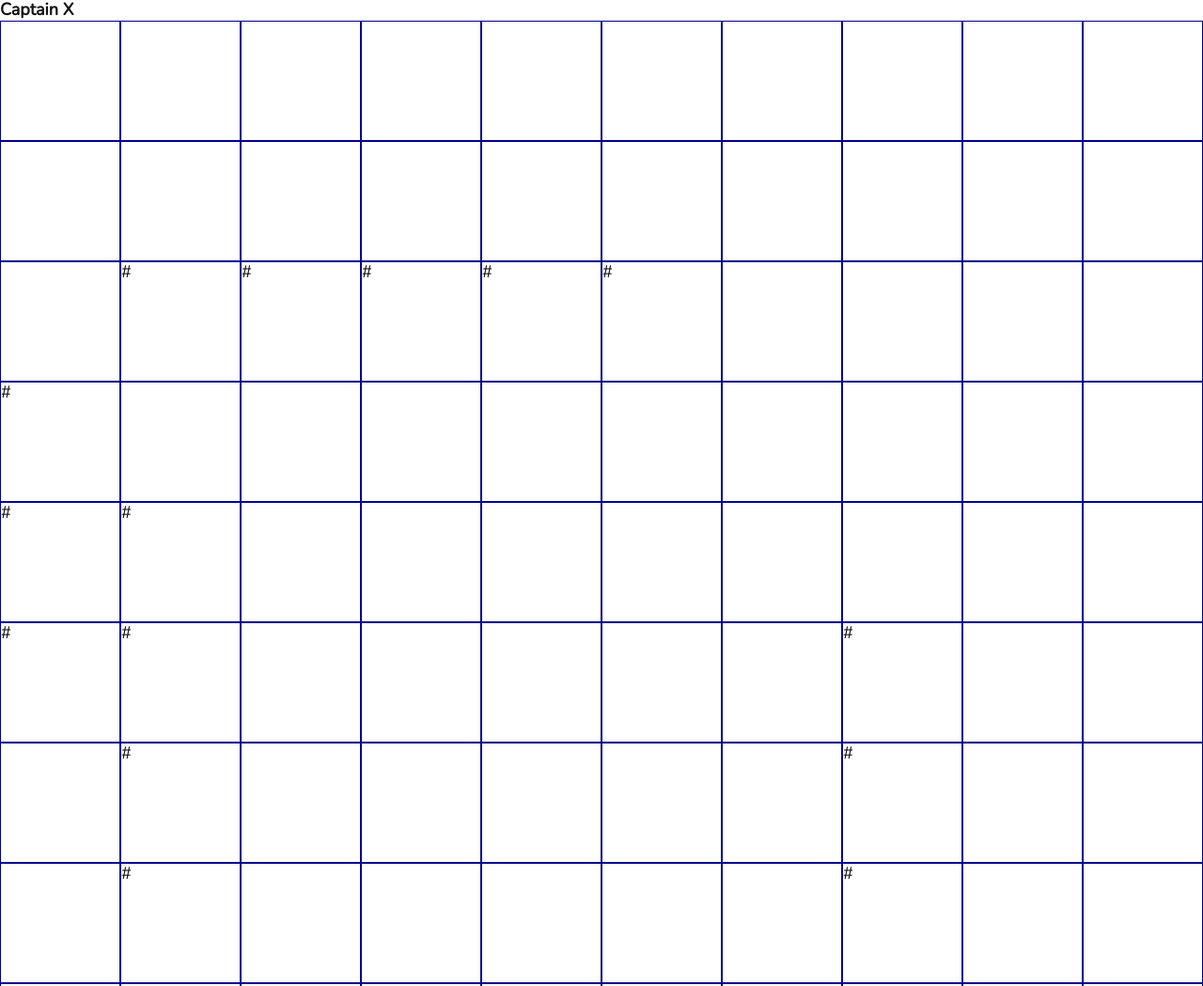
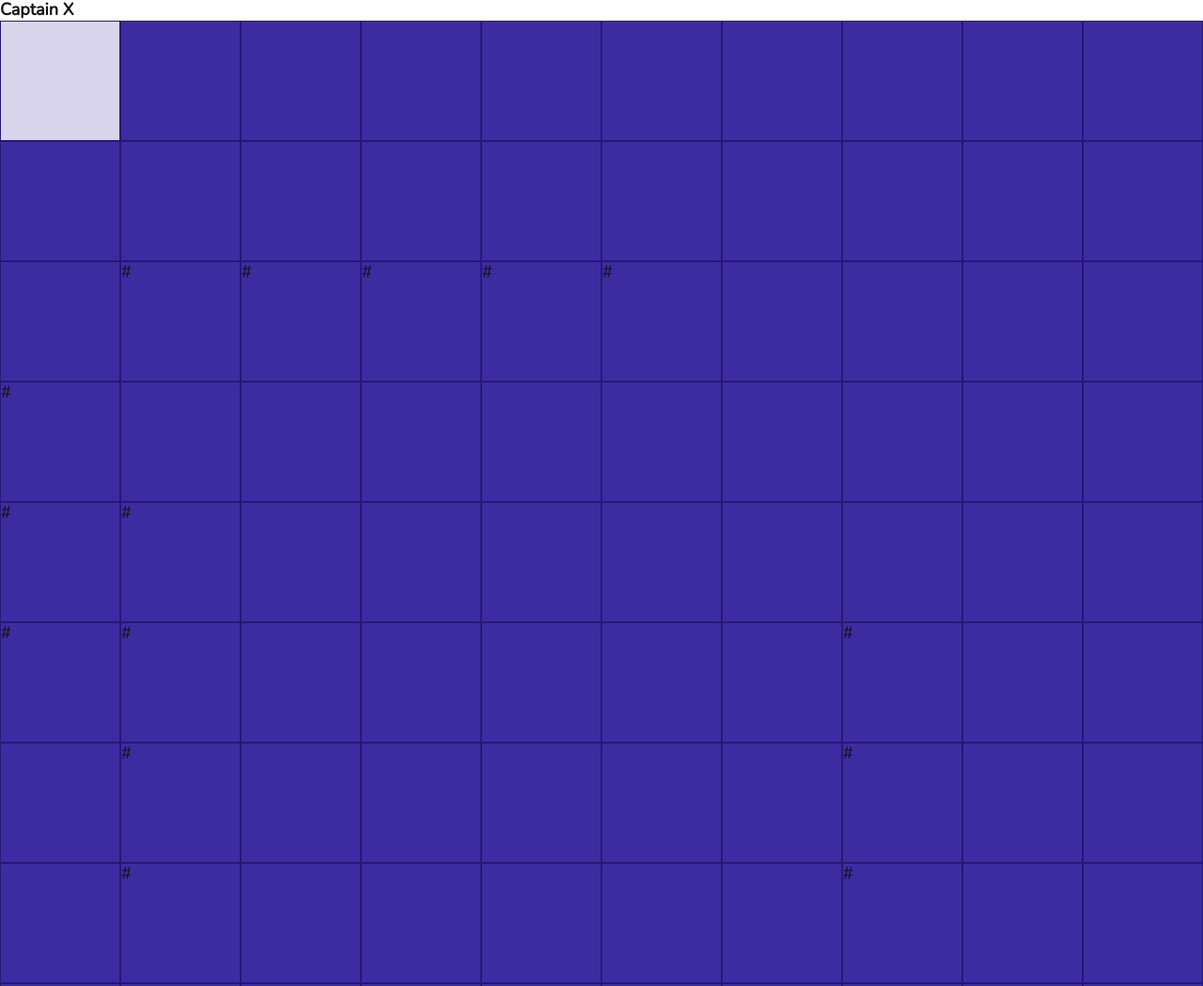
Before and after one commit to jjjmdev/battleship, a website built with webpack: page src/index.html in a window 1280 px wide. Shown: the top 1049 px of the page at 94% size. Built offline with nearby package versions, Linux system fonts and the light colour scheme.

Commit message:
Make the attacked dom cells adding .hit or .miss classes
For now, a custom style has been applied to the cell when
it is attacked and different styles are used based
on hit or miss outcome.

The gameplay functionality is not implemented yet, so
some sample attacks have been hardedcoded in index.js
before creating the PlayerDom div.

```diff
--- a/src/index.js
+++ b/src/index.js
@@ -4,6 +4,7 @@ import PlayerDom from "./js-modules/dom/PlayerDom"
 
 const player = new Player("Captain X")
 player.randomShipsPlacement()
+player.gameboard.receiveAttack([0, 0])
 
 const playerDom = new PlayerDom(player)
 document.body.append(playerDom.div)
--- a/src/js-modules/dom/CellDom.js
+++ b/src/js-modules/dom/CellDom.js
@@ -15,6 +15,7 @@ export default class CellDom {
 
 		// temporary: mark the ships
 		markShip.call(this)
+		setAttackStatus.call(this)
 	}
 
 	get div() {
@@ -34,7 +35,6 @@ function initCellDiv(cell) {
 	div.style.gridColumn = cell.x + 1
 	div.style.gridRow = cell.y + 1
 	div.style.aspectRatio = 1
-	div.style.border = "1px solid darkblue"
 	return div
 }
 
@@ -43,3 +43,13 @@ function markShip() {
 		this.div.textContent = "#"
 	}
 }
+
+function setAttackStatus() {
+	if (this.cell.hasBeenAttacked()) {
+		if (this.cell.hasShip()) {
+			this.div.classList.add("hit")
+		} else {
+			this.div.classList.add("miss")
+		}
+	}
+}
--- a/src/styles.css
+++ b/src/styles.css
@@ -173,3 +173,21 @@ button {
 ::-webkit-scrollbar-thumb:hover {
 	background: #555; /* color of the scroll thumb on hover */
 }
+
+/* Custom gameboard style */
+.gameboard {
+	background-color: var(--gameboard-bg-col);
+}
+
+/* Custom cell style */
+.cell {
+	border: 1px solid var(--cell-border-col);
+}
+
+.cell.hit {
+	background-color: var(--cell-hit-col);
+}
+
+.cell.miss {
+	background-color: var(--cell-miss-col);
+}
```
